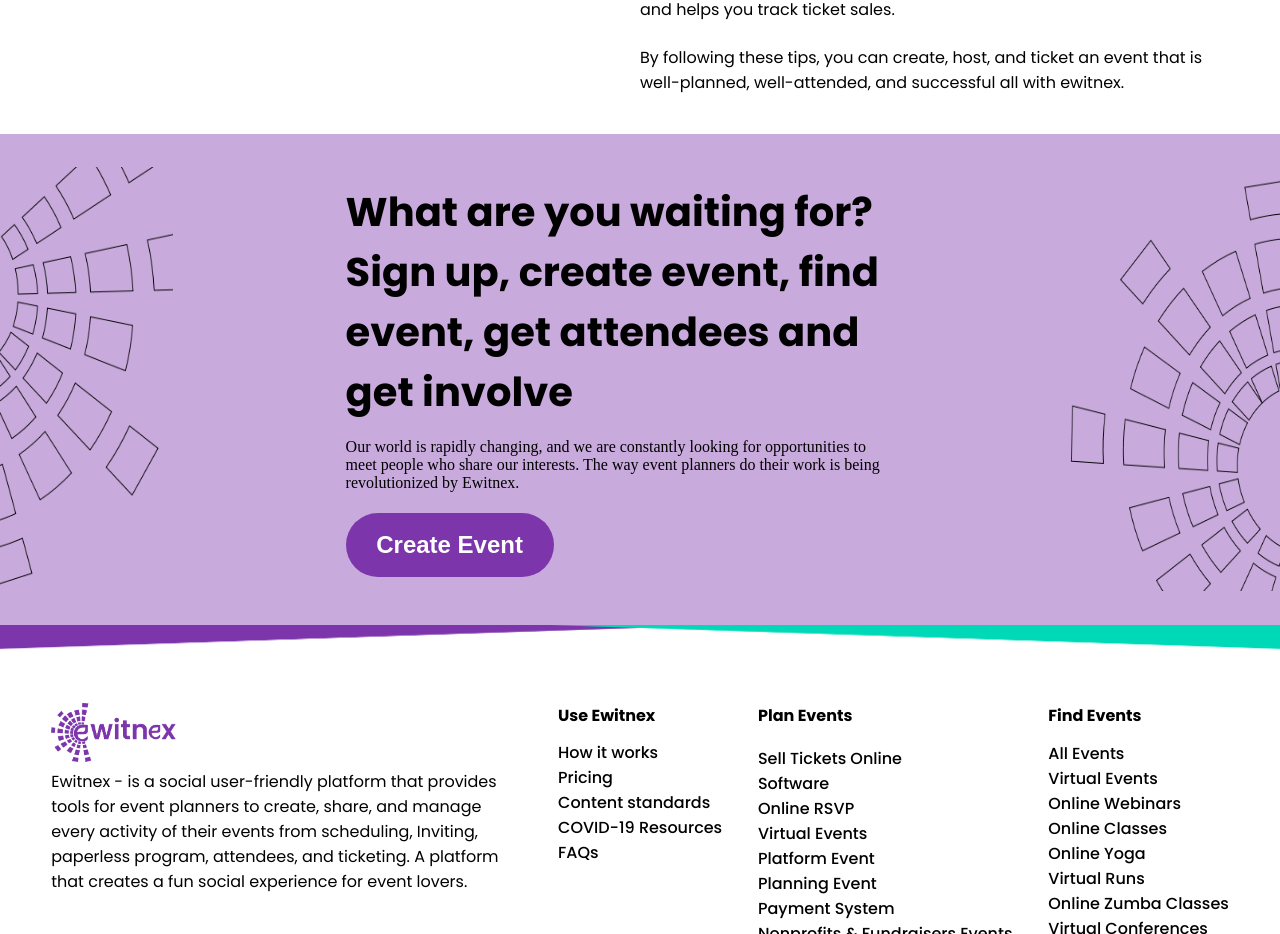
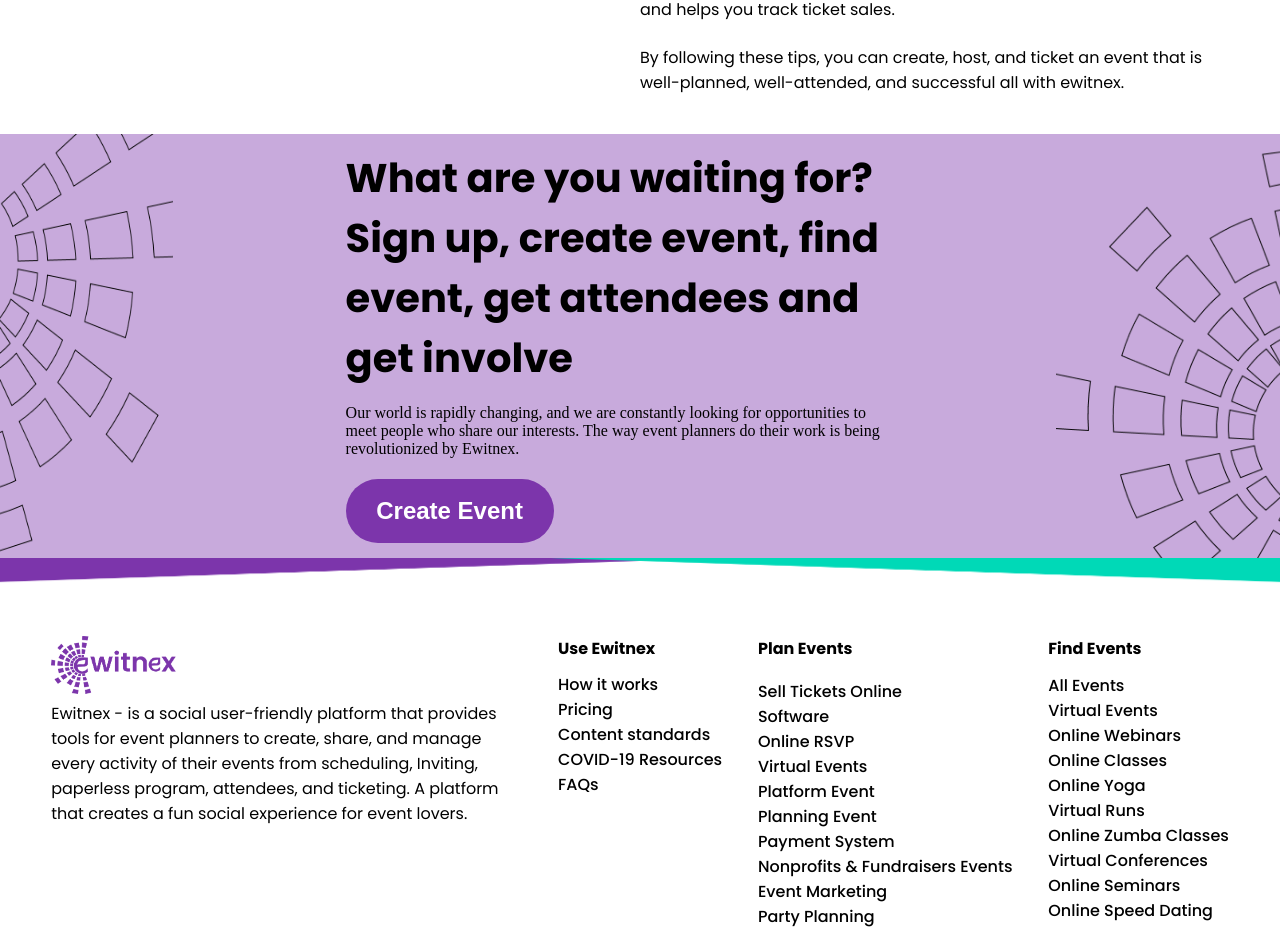
Before and after one commit to okorie2/ewitnex, a Next.js app: page / in a window 1280 px wide. Shown: the part 6194-7128 px from the top of the page. Built offline with nearby package versions, Linux system fonts and the light colour scheme.

Commit message:
font fix

```diff
--- a/fragments/whatAreYouWaitingFor/index.tsx
+++ b/fragments/whatAreYouWaitingFor/index.tsx
@@ -28,7 +28,7 @@
       <div css={{ position: "relative", width: "13.5vw", height: "53vh" }}>
         <Image src="/assets/pngs/circle_r.png" alt="circle_r" fill />
       </div>
-      <div css={{ width: "42%", padding: "3rem 0" }}>
+      <div css={{ width: "42%" }}>
         <H1 small color={theme.common.black}>
           What are you waiting for? Sign up, create event, find event, get
           attendees and get involve
@@ -65,7 +65,12 @@
           <Image src="/assets/pngs/fone.png" alt="fones" fill />
         </div> */}
         <div css={{ width: "17.5vw", height: "53vh", position: "relative" }}>
-          <Image src="/assets/pngs/circle_l.png" alt="circle_l" fill />
+          <Image
+            src="/assets/pngs/circle_l.png"
+            alt="circle_l"
+            fill
+            css={{ objectFit: "cover" }}
+          />
         </div>
       </div>
     </div>
```
